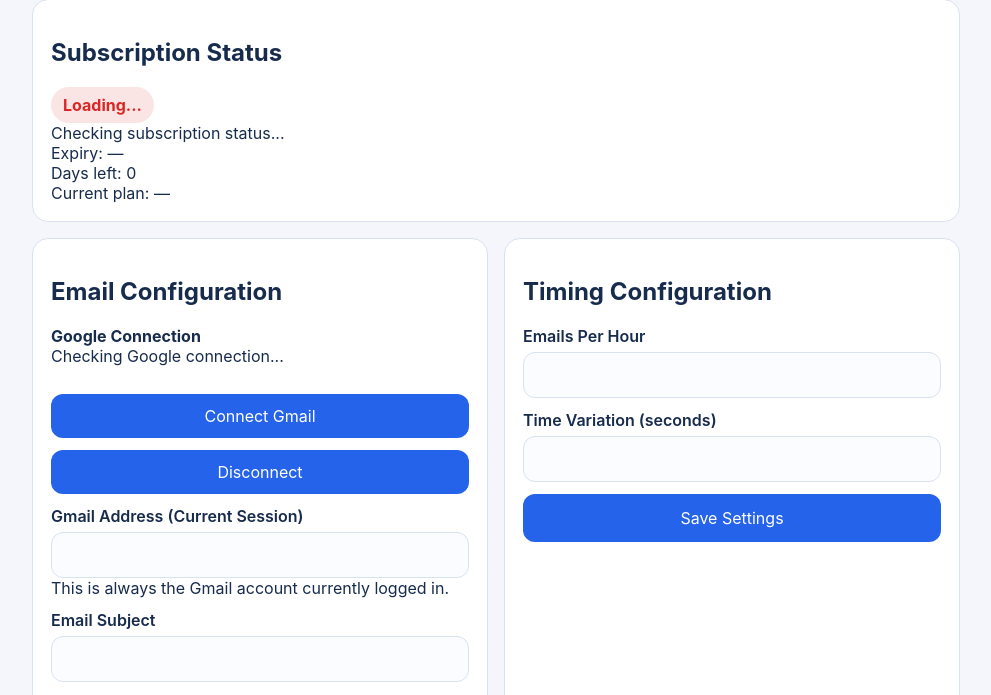
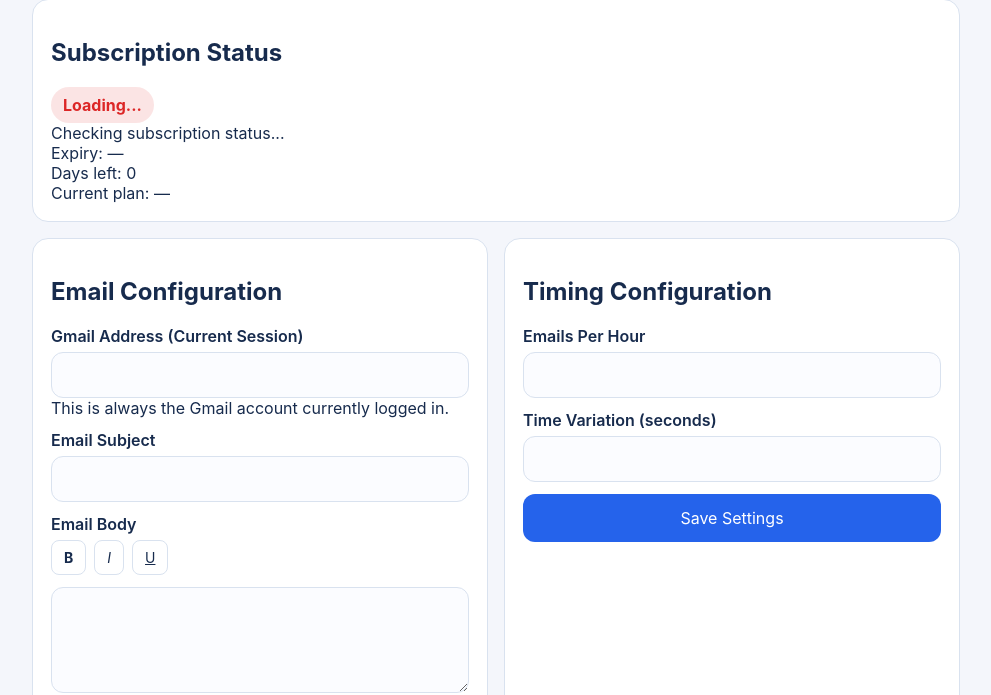
Before and after one commit to MRH-Softwares2025/CTR-Email-Sender, a FastAPI app: template templates/send.html in a window 1280 px wide. Shown: the part 96-791 px from the top of the page, without its empty margins (144-1135 px from the left). Run offline with FastAPI, Linux system fonts and the light colour scheme; the template is opened without the code that fills it, so the values that code supplies are empty.

Commit message:
Remove Google connection block from send page

```diff
--- a/static/send.js
+++ b/static/send.js
@@ -16,11 +16,7 @@ const emailsSentTotal = document.getElementById("emailsSentTotal");
 const failedEmails = document.getElementById("failedEmails");
 const dailyLimit = document.getElementById("dailyLimit");
 const activityLog = document.getElementById("activityLog");
-const oauthStatus = document.getElementById("oauthStatus");
-const connectGoogleButton = document.getElementById("connectGoogleButton");
-const disconnectGoogleButton = document.getElementById("disconnectGoogleButton");
 
-let oauthConnected = false;
 let subscriptionAllowsSending = false;
 
 // Notification elements
@@ -60,7 +56,7 @@ function setActionState(enabled) {
 }
 
 function syncSendActionState() {
-    setActionState(subscriptionAllowsSending && oauthConnected);
+    setActionState(subscriptionAllowsSending);
 }
 
 function showMessage(container, text, success = true) {
@@ -107,21 +103,6 @@ function updateSettingsUI(data) {
     document.getElementById("timeVariation").value = data.time_variation_seconds || 300;
 }
 
-function updateOAuthUI(data) {
-    oauthConnected = Boolean(data && data.connected);
-    const email = data && data.gmail_email ? data.gmail_email : "";
-
-    if (oauthStatus) {
-        oauthStatus.textContent = oauthConnected
-            ? `Connected to Google as ${email}`
-            : "Google not connected. Connect Gmail to enable sending.";
-    }
-
-    if (connectGoogleButton) connectGoogleButton.disabled = oauthConnected;
-    if (disconnectGoogleButton) disconnectGoogleButton.disabled = !oauthConnected;
-    syncSendActionState();
-}
-
 function updateStatsUI(data) {
     emailsSentToday.textContent = data.emails_sent_today || 0;
     emailsSentTotal.textContent = data.emails_sent_total || 0;
@@ -138,9 +119,6 @@ function updateLogsUI(logs) {
 async function loadPageState() {
     const subscription = await apiGet("/api/subscription");
     updateSubscriptionUI(subscription);
-
-    const oauth = await apiGet("/api/oauth/google/status");
-    updateOAuthUI(oauth);
 
     const config = await apiGet("/api/config");
     updateSettingsUI(config);
@@ -346,20 +324,6 @@ if (document.readyState === "loading") {
     loadPageState();
 }
 
-if (connectGoogleButton) {
-    connectGoogleButton.addEventListener("click", () => {
-        window.location.href = "/api/oauth/google/start";
-    });
-}
-
-if (disconnectGoogleButton) {
-    disconnectGoogleButton.addEventListener("click", async () => {
-        const result = await apiPost("/api/oauth/google/disconnect", {});
-        showMessage(configMessage, result.message || "Google account disconnected.", result.success !== false);
-        await loadPageState();
-    });
-}
-
 const logoutButton = document.getElementById("logoutButton");
 if (logoutButton) {
     logoutButton.addEventListener("click", async () => {
--- a/templates/send.html
+++ b/templates/send.html
@@ -48,15 +48,6 @@
             <div class="settings-wrapper">
                 <section class="card email-config-card">
                     <h2>Email Configuration</h2>
-
-                    <div class="oauth-panel">
-                        <p><strong>Google Connection</strong></p>
-                        <p id="oauthStatus" class="note">Checking Google connection...</p>
-                        <div class="navigation-links">
-                            <button id="connectGoogleButton" type="button" class="primary-link">Connect Gmail</button>
-                            <button id="disconnectGoogleButton" type="button" class="primary-link secondary">Disconnect</button>
-                        </div>
-                    </div>
 
                     <label for="gmailEmail">Gmail Address (Current Session)</label>
                     <input id="gmailEmail" name="gmail_email" type="email" required readonly />
```
